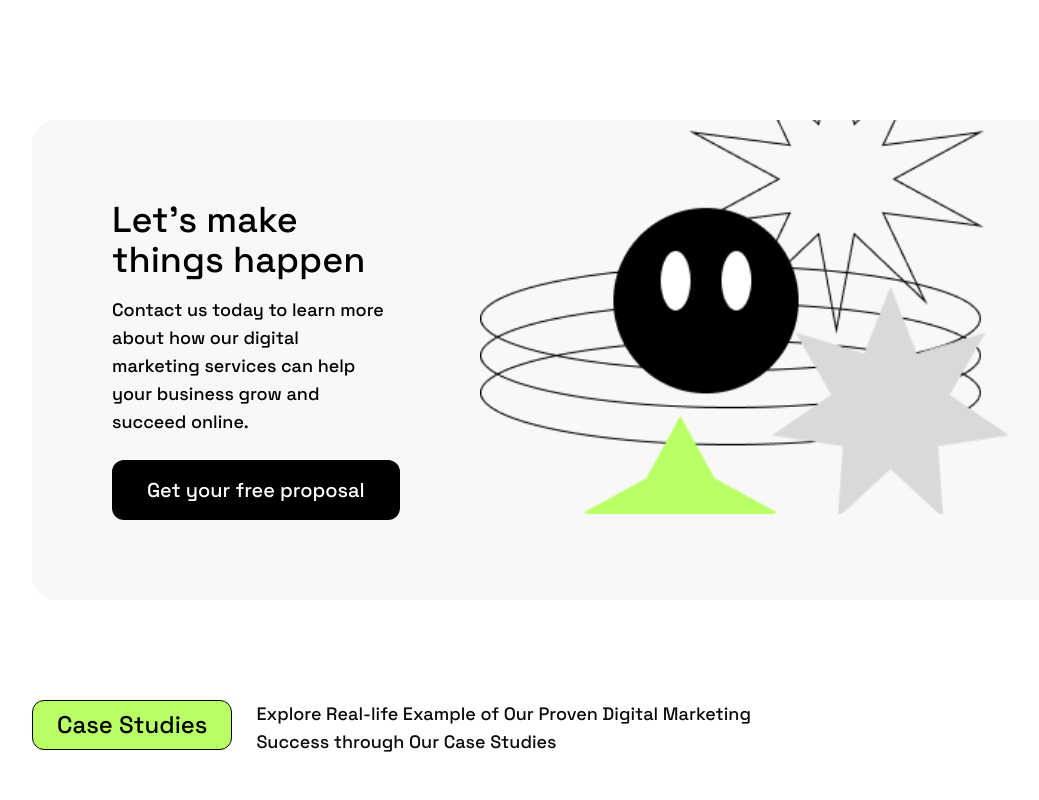
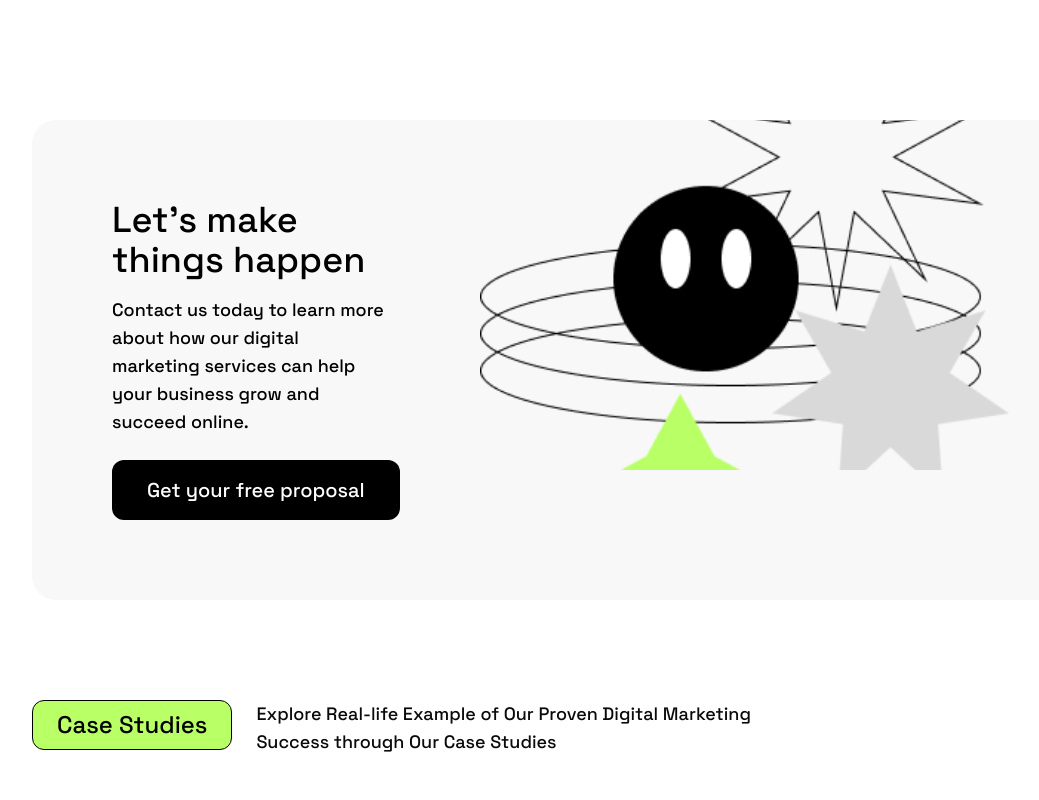
Before and after one commit to manishcloveode/positivus, a Next.js app: page / in a window 1280 px wide. Shown: the part 1940-2740 px from the top of the page, without its empty margins (18-1057 px from the left). Built offline with nearby package versions, Linux system fonts and the light colour scheme.

Commit message:
Initial commit

```diff
--- a/src/app/components/main/contact.jsx
+++ b/src/app/components/main/contact.jsx
@@ -11,7 +11,7 @@ const spaceGrotesk = Space_Grotesk({ subsets: ['latin'], weight: ['300', '500',
 export default function Contact() {
     return (
         <div className={`w-full max-w-7xl mx-auto px-4 sm:px-6 lg:px-12 py-12 ${spaceGrotesk.className}`}>
-            <div className={`flex flex-col md:flex-row p-4 ${spaceGrotesk.className}`}>
+            <div className={`flex flex-col md:flex-row p-2  ${spaceGrotesk.className}`}>
                 <div className="mb-4 md:mb-0">
                     <Link
                         href="#"
--- a/src/app/components/main/impact-section.jsx
+++ b/src/app/components/main/impact-section.jsx
@@ -20,11 +20,11 @@ export default function Singlecard() {
                         Get your free proposal
                     </Link>
                 </div>
-                <div className='hidden lg:block w-full h-[394px] w-[494px]'>
+                <div className='hidden lg:block w-full h-[350px] w-[450px]'>
                     <Image
                         src="/singlecard.png"
-                        height={394}
-                        width={494}
+                        height={350}
+                        width={450}
                         alt="Digital marketing illustration"
                         className='w-full h-auto object-cover lg:h-full'
                     />
```
